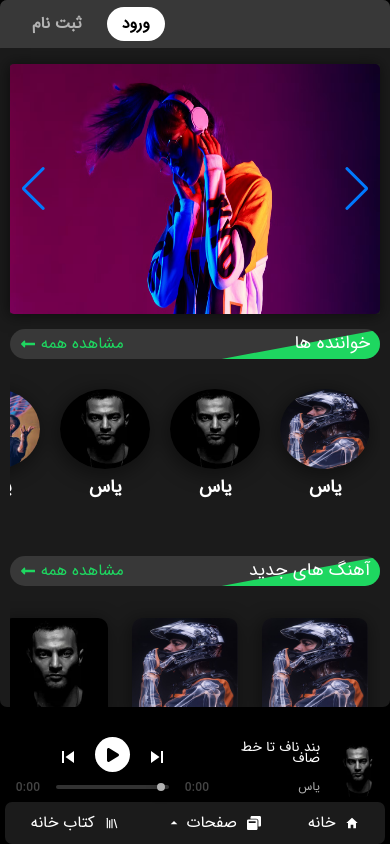
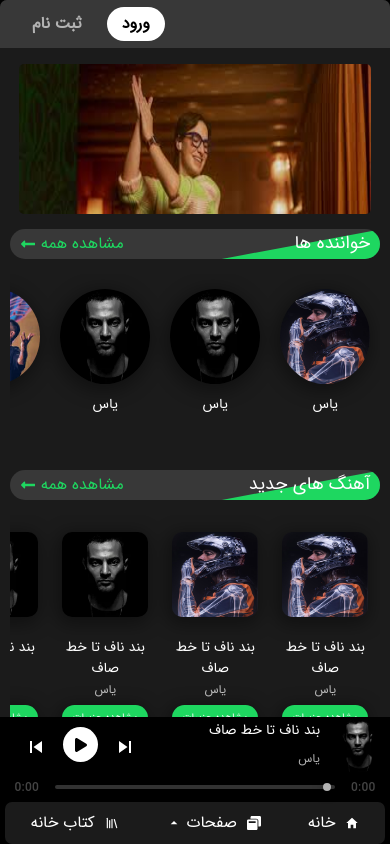
Before and after one commit to MostafaMomeni/iranify, a Next.js app: page / in a window 390 px wide. Built offline with nearby package versions, Linux system fonts and the light colour scheme.

Commit message:
update ui

```diff
--- a/src/Styles/TrackPage.module.css
+++ b/src/Styles/TrackPage.module.css
@@ -179,7 +179,7 @@
     line-height: 1;
   }
 }
-@media(max-width:400px){
+@media(max-width:450px){
     .text_music_title::after , .text_music_title::before{
         content: "";
     }
--- a/src/app/artists/[name]/page.tsx
+++ b/src/app/artists/[name]/page.tsx
@@ -13,8 +13,8 @@ export default function page() {
     <div className={style.parent}>
       <div className={style.header}>
         <h1 className={style.title_header}>یاس</h1>
-        <h3 className={style.count_music_header}>
-          تعداد آهنگ <span className={style.primary}>15</span>
+        <h3 className={style.full_name_header}>
+          یاسر بختیاری
         </h3>
       </div>
 
--- a/src/app/globals.css
+++ b/src/app/globals.css
@@ -2,47 +2,47 @@
   font-family: iranSans;
   src: url(../../public/fonts/IRANSans/IRANSans.ttf);
 }
-*{
+* {
   margin: 0;
   padding: 0;
   box-sizing: border-box;
   font-family: "iranSans";
 }
-a{
+a {
   color: white;
   text-decoration: none !important;
 }
-body{
+body {
   direction: rtl;
   font-family: "iranSans";
   background-color: var(--black) !important;
   font-size: 18px;
   overflow-x: hidden !important;
 }
-:root{
+:root {
   --black: #000000;
   --bg-base: #1b1b1b;
-  --text-color:#ffffff;
-  --select-color:#b3b3b3;
-  --hover-color:#c2c2c245;
-  --primary-color: #1ed760 ;
-  --menu-color:#383838;
+  --text-color: #ffffff;
+  --select-color: #b3b3b3;
+  --hover-color: #c2c2c245;
+  --primary-color: #1ed760;
+  --menu-color: #383838;
 }
-ul{
+ul {
   list-style: none;
 }
-.parent-layout{
+.parent-layout {
   width: 100%;
   display: flex;
 }
-.header-layout{
+.header-layout {
   width: 30%;
   display: flex;
   flex-direction: column;
   height: calc(100vh - 70px);
   min-height: 455px;
 }
-.main-layout{
+.main-layout {
   width: 100%;
   margin: 7px 15px;
   background-color: var(--bg-base);
@@ -52,7 +52,7 @@ ul{
   height: calc(100vh - 70px);
   min-height: 450px;
 }
-.main-layout::-webkit-scrollbar{
+.main-layout::-webkit-scrollbar {
   display: none;
 }
 ::-webkit-scrollbar {
@@ -67,7 +67,7 @@ background: var(--hover-color);
 ::-webkit-scrollbar-thumb:hover {
   background: #555;
 }
-.not-found-parent{
+.not-found-parent {
   width: 100%;
   height: 100%;
   display: flex;
@@ -75,53 +75,56 @@ background: #555;
   justify-content: center;
   flex-direction: column;
 }
-.gif-404{
+.gif-404 {
   margin: 5px 0;
 }
-@media(max-width: 1100px){
-  .header-layout{
+@media (max-width: 1100px) {
+  .header-layout {
     width: 35%;
   }
 }
-@media(max-width: 767px){
-  .header-layout{
+@media (max-width: 767px) {
+  .header-layout {
     display: none;
   }
-  .main-layout{
-    height: calc(100vh - 137px);
+  .main-layout {
+    height: calc(100vh - 125px);
     width: 100vw;
     margin: 0;
     min-height: 300px;
   }
-  .parent-layout{
+  .parent-layout {
     display: block;
   }
-  body{
+  body {
     overflow-y: hidden;
   }
-  @media(max-height:580px){
-    .main-layout{
+  @media (max-height: 580px) {
+    .main-layout {
       height: calc(100vh - 120px);
     }
   }
-  @media(max-height:380px){
-    .main-layout{
+  @media (max-height: 380px) {
+    .main-layout {
       margin-bottom: 130px;
     }
   }
 }
-@media(max-width:400px){
-  .gif-404{
+@media (max-width: 400px) {
+  .gif-404 {
     width: 80vw;
     height: auto;
   }
+  .main-layout{
+    height: calc(100vh - 110px);
   }
-@media(max-width:300px){
-  .main-layout{
-    height: calc(100vh - 127px);
 }
-  @media(max-height:580px){
-    .main-layout{
+@media (max-width: 300px) {
+  .main-layout {
+    height: calc(100vh - 105px);
+  }
+  @media (max-height: 580px) {
+    .main-layout {
       height: calc(100vh - 155px);
     }
   }
--- a/src/components/module/Slider/Slider.module.css
+++ b/src/components/module/Slider/Slider.module.css
@@ -2,20 +2,21 @@
     width: 100%;
     height: 300px;
     margin: auto;
-    box-shadow: -1px 1px 14px 1px rgba(0, 0, 0, 0.5);
+    text-align: center;
+    /* box-shadow: -1px 1px 14px 1px rgba(0, 0, 0, 0.5); */
 }
 .image{
-    width: 100%;
+    width: 95%;
     height: 300px;
     border-radius: 5px;
 }
 @media(max-width:767px){
     .image , .parent{
-        height: 250px;
+        height: 150px;
     }
 }
 @media(max-width:300px){
     .image , .parent{
-        height: 200px;
+        height: 100px;
     }
 }
--- a/src/components/module/Slider/Slider.tsx
+++ b/src/components/module/Slider/Slider.tsx
@@ -13,12 +13,18 @@ export default function Slider() {
   return (
     <div className={style.parent}>
       <Swiper
-        spaceBetween={30}
-        // effect={"fade"}
-        navigation={true}
+        spaceBetween={0}
+        slidesPerView={1}
+        // breakpoints={{
+        //   300: { slidesPerView: 2 },
+        //   576: { slidesPerView: 3 },
+        //   768: { slidesPerView: 4 },
+        //   992: { slidesPerView: 5 },
+        //   1200: { slidesPerView: 6 },
+        // }}
         loop={true}
         autoplay={{
-          delay: 10000,
+          delay: 5000,
           disableOnInteraction: false,
         }}
         modules={[Autoplay , Navigation, Pagination]}
--- a/src/components/template/ArtistBox/ArtistBox.module.css
+++ b/src/components/template/ArtistBox/ArtistBox.module.css
@@ -1,5 +1,6 @@
 .parent{
-    width: 20%;
+    min-width: 150px;
+    width: 150px;
     padding: 5px;
     border-radius: 10px;
     transition: 0.3s;
@@ -7,18 +8,17 @@
     cursor: pointer;
     display: inline-block;
     margin: 15px;
-    min-width: 150px;
 }
 .parent:hover{
     background-color: var(--hover-color);
 }
 .top{
     height: -webkit-fill-available;
-;
 }
 .image{
     border-radius: 50%;
     width: 90%;
+    height: 120px;
     box-shadow: -2px 4px 18px 3px rgba(0, 0, 0, 0.4);
 }
 .bottom{
@@ -38,6 +38,13 @@
     }
     .image{
         width: 100%;
-        height: 80px;
+        height: 95px;
+    }
+    .bottom{
+        margin-top: 10px;
+    }
+    .bottom>p{
+        font-size: 14px;
+        font-weight: normal;
     }
 }
--- a/src/components/template/MusicBox/MusicBox.module.css
+++ b/src/components/template/MusicBox/MusicBox.module.css
@@ -1,5 +1,6 @@
 .parent{
-    width: 20%;
+    width: 150px;
+    min-width: 150px;
     padding: 7px;
     border-radius: 15px;
     transition: 0.3s;
@@ -18,6 +19,7 @@
 .image{
     border-radius: 10px;
     width: 90%;
+    height: 120px;
     transition: 0.3s;
     box-shadow: -2px 4px 18px 3px rgba(0, 0, 0, 0.4);
 }
@@ -51,19 +53,27 @@
 }
 @media(max-width:767px){
     .parent{
-        min-width: 120px;
-        width: 120px;
+        min-width: 100px;
+        width: 100px;
         margin: 10px 5px;
         font-size: 14px;
     }
     .image{
         width: 100%;
-        height: 100px;
+        height: 85px;
     }
     .top{
         font-size: 10px;
     }
     .btn{
         font-size: 10px;
+        border-radius: 25px;
+    }
+    .bottom>p{
+        font-size: 14px;
+        font-weight: normal;
+    }
+    .bottom>span{
+        font-size: 12px;
     }
 }
--- a/src/components/template/Player/MusicPlayer/MusicPlayer.module.css
+++ b/src/components/template/Player/MusicPlayer/MusicPlayer.module.css
@@ -46,7 +46,7 @@
 }
 @media (max-width: 766px) {
   .parent {
-    width: 90%;
+    width: 100%;
   }
 }
 @media (max-width: 300px) {
@@ -54,7 +54,7 @@
     display: none;
   }
   .parent {
-    width: 95%;
+    width: 100%;
     margin: auto;
     display: flex;
     flex-direction: row-reverse;
@@ -79,7 +79,4 @@
     font-size: 20px;
     margin: 0;
   }
-  .timeLine {
-    padding: 10px 0;
-  }
 }
--- a/src/components/template/Player/MusicPlayer/MusicPlayer.tsx
+++ b/src/components/template/Player/MusicPlayer/MusicPlayer.tsx
@@ -20,7 +20,8 @@ export default function MusicPlayer(props: any) {
 
 
   const musicData = useContext(MusicContext);
-  const music = useRef<HTMLAudioElement>(null);
+  const music = props.audio;
+
 
   const [isPlay, setIsPlay] = useState(musicData.isPlay);
   const [width, setWidth] = useState(0);
@@ -54,17 +55,24 @@ export default function MusicPlayer(props: any) {
     }
   }, [props.sound]);
 
+  useEffect(()=>{
+    setIsPlay(musicData.isPlay)
+  },[musicData.isPlay])
+
   useEffect(() => {
     if (position == duration) {
       setIsPlay(false);
+      musicData.isPlay = false
     }
   }, [position]);
 
   const playHandler = () => {
     if (isPlay) {
       music.current?.pause();
+      musicData.isPlay = false
     } else {
       music.current?.play();
+      musicData.isPlay = true
     }
   };
 
@@ -77,7 +85,7 @@ export default function MusicPlayer(props: any) {
   return (
     <>
       <div className={style.parent}>
-        <audio src={`/Sounds/${musicData.sound}`} ref={music}></audio>
+        {/* <audio src={`/Sounds/${musicData.sound}`} ref={music}></audio> */}
 
         <div className={style.top}>
           <div>
@@ -100,6 +108,7 @@ export default function MusicPlayer(props: any) {
             <MdSkipPrevious className={style.prev_next_icon} />
           </div>
         </div>
+        {width > 767 && (
         <div className={style.timeLine_parent}>
           <Box
             sx={{
@@ -122,6 +131,7 @@ export default function MusicPlayer(props: any) {
               music.current !== null &&
                 (music.current.currentTime = value as number);
               music.current?.play();
+              musicData.isPlay = true
               setIsPlay(true);
             }}
             sx={{
@@ -160,6 +170,7 @@ export default function MusicPlayer(props: any) {
             <TinyText>{formatDuration(position)}</TinyText>
           </Box>
         </div>
+        )}
       </div>
     </>
   );
--- a/src/components/template/Player/Player.module.css
+++ b/src/components/template/Player/Player.module.css
@@ -13,6 +13,7 @@
 }
 .right {
   display: flex;
+  align-items: center;
 }
 .name_music_parent {
   margin-right: 10px;
@@ -69,9 +70,16 @@
   margin-left: 15px;
   margin-top: 10px;
 }
+.timeLine_parent {
+  width: 95%;
+  margin: auto;
+  display: flex;
+  align-items: center;
+}
 @media (max-width: 766px) {
   .center {
-    width: 80%;
+    width: auto;
+    margin-left: 5%;
   }
   .parent {
     position: fixed;
@@ -85,6 +93,7 @@
   }
   .player_parent {
     width: 100%;
+    justify-content: space-between;
   }
   .left{
     display: none;
@@ -97,17 +106,13 @@
   .name_music_parent > p {
     font-size: 14px;
   }
+  .timeLine {
+    padding: 10px 0;
+  }
 }
 @media (max-width: 380px) {
-  .player_parent {
-    display: block;
-  }
-  .center {
-    width: 100%;
-  }
-  .right {
-    width: 100%;
-    justify-content: center;
+  .center{
+    margin-left: 2%;
   }
   .name_music_parent {
     line-height: 0.6;
--- a/src/components/template/Player/Player.tsx
+++ b/src/components/template/Player/Player.tsx
@@ -1,5 +1,5 @@
 "use client";
-import React, { useContext, useEffect, useMemo, useState } from "react";
+import React, { useContext, useEffect, useMemo, useRef, useState } from "react";
 import style from "./Player.module.css";
 import Image from "next/image";
 import { FaHeart } from "react-icons/fa";
@@ -8,13 +8,29 @@ import VolumePlayer from "./VolumePlayer/VolumePlayer";
 import MusicPlayer from "./MusicPlayer/MusicPlayer";
 import { MusicContext } from "@/context/MuiscContext";
 import PhoneMenu from "../PhoneMenu/PhoneMenu";
+import { styled, useTheme } from "@mui/material/styles";
+import Box from "@mui/material/Box";
+import Typography from "@mui/material/Typography";
+import Slider from "@mui/material/Slider";
+
+const TinyText = styled(Typography)({
+  fontSize: "0.75rem",
+  opacity: 0.38,
+  fontWeight: 500,
+  letterSpacing: 0.2,
+});
 
 export default function Player() {
   const musicData = useContext(MusicContext);
+  const music = useRef<HTMLAudioElement>(null);
 
+  // const [isPlay, setIsPlay] = useState(musicData.isPlay);
   const [isLiked, setIsLiked] = useState(false);
+
   const [sound, setSound] = useState(100);
   const [width, setWidth] = useState(0);
+
+  const [position, setPosition] = useState(0);
 
   useEffect(() => {
     const reSize = () => {
@@ -25,8 +41,34 @@ export default function Player() {
     window.addEventListener("resize", reSize);
   }, []);
 
+  const theme = useTheme();
+  let duration = 0;
+  if (music.current !== null && musicData.isPlay) {
+    duration = Math.floor(music.current.duration);
+  }
+
+  function formatDuration(value: number) {
+    const minute = Math.floor(value / 60);
+    const secondLeft = value - minute * 60;
+    return `${minute}:${secondLeft < 10 ? `0${secondLeft}` : secondLeft}`;
+  }
+
+  useEffect(() => {
+    if (position == duration) {
+      musicData.isPlay =false;
+    }
+  }, [position]);
+
+  setInterval(() => {
+    if (music.current !== null) {
+      setPosition(Math.floor(music.current?.currentTime));
+    }
+  }, 500);
+
   return (
     <>
+      <audio src={`/Sounds/${musicData.sound}`} ref={music}></audio>
+
       <div className={style.parent}>
         <div className={style.player_parent}>
           <div className={style.right}>
@@ -52,7 +94,7 @@ export default function Player() {
           </div>
 
           <div className={style.center}>
-            <MusicPlayer sound={sound} />
+            <MusicPlayer sound={sound} audio={music} />
           </div>
 
           <div className={style.left}>
@@ -70,6 +112,66 @@ export default function Player() {
         </div>
         {width <= 767 && (
           <>
+            <div className={style.timeLine_parent}>
+              <Box
+                sx={{
+                  color: "var(--select-color)",
+                  ml: 2,
+                }}
+              >
+                <TinyText>{formatDuration(duration)}</TinyText>
+              </Box>
+              <Slider
+                aria-label="time-indicator"
+                size="small"
+                value={position}
+                min={0}
+                step={1}
+                className={style.timeLine}
+                max={duration}
+                onChange={(_, value) => {
+                  setPosition(value as number);
+                  music.current !== null &&
+                    (music.current.currentTime = value as number);
+                  music.current?.play();
+                  musicData.isPlay = true;
+                }}
+                sx={{
+                  color: "var(--select-color)",
+                  height: 4,
+                  "& .MuiSlider-thumb": {
+                    width: 8,
+                    height: 8,
+                    transition: "0.3s cubic-bezier(.47,1.64,.41,.8)",
+                    "&::before": {
+                      boxShadow: "0 2px 12px 0 rgba(0,0,0,0.4)",
+                    },
+                    "&:hover, &.Mui-focusVisible": {
+                      boxShadow: `0px 0px 0px 8px ${
+                        theme.palette.mode === "dark"
+                          ? "rgb(255 255 255 / 16%)"
+                          : "rgb(0 0 0 / 16%)"
+                      }`,
+                    },
+                    "&.Mui-active": {
+                      width: 20,
+                      height: 20,
+                    },
+                  },
+                  "& .MuiSlider-rail": {
+                    opacity: 0.28,
+                  },
+                }}
+              />
+              <Box
+                sx={{
+                  color: "var(--select-color)",
+                  mr: 2,
+                }}
+              >
+                <TinyText>{formatDuration(position)}</TinyText>
+              </Box>
+            </div>
             <PhoneMenu />
           </>
         )}
```
Also changed, not shown: src/Styles/ArtistPage.module.css (+16 -46 lines), 1 other file (tests, documents, lock files or other folders). Lines whose indentation alone changed are shown as unchanged.
